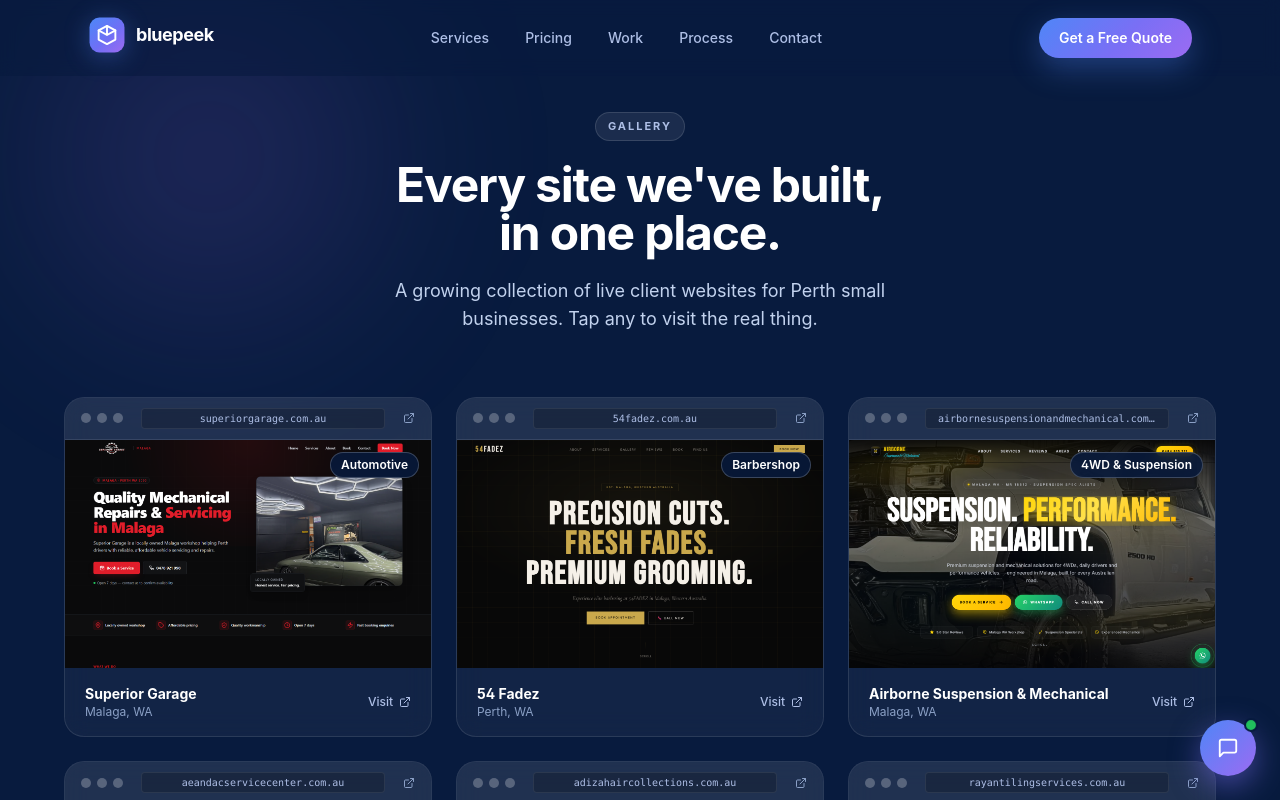
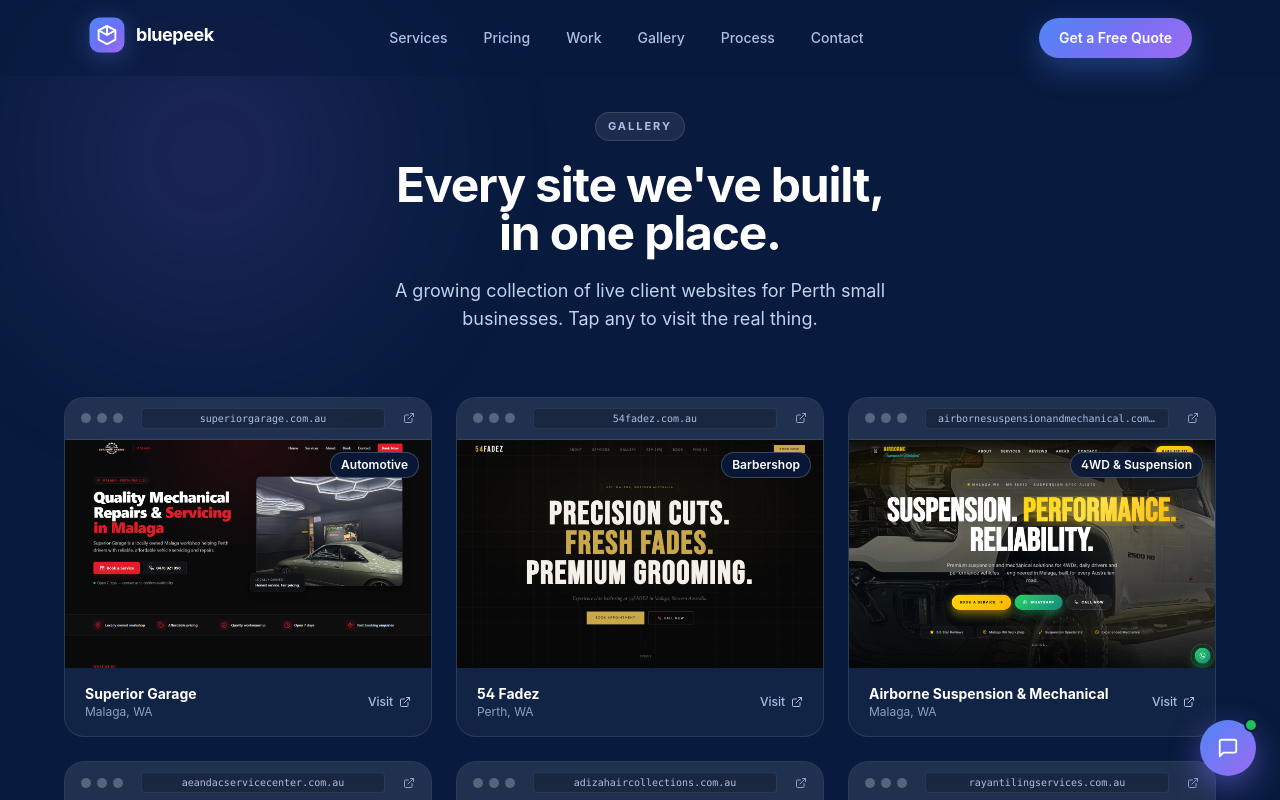
Before and after one commit to zachcolvillez-stack/bluepeek-website, a Next.js app: page /gallery in a window 1280 px wide. Shown: the top 800 px of the page. Built offline with nearby package versions, Linux system fonts and the light colour scheme.

Commit message:
auto-save: SiteHeader.jsx

```diff
--- a/components/site/SiteHeader.jsx
+++ b/components/site/SiteHeader.jsx
@@ -18,6 +18,7 @@
     { label: 'Services', href: '/#services' },
     { label: 'Pricing',  href: '/#packages' },
     { label: 'Work',     href: '/#work' },
+    { label: 'Gallery',  href: '/gallery' },
     { label: 'Process',  href: '/#how-it-works' },
     { label: 'Contact',  href: '/#contact' },
   ]
```
